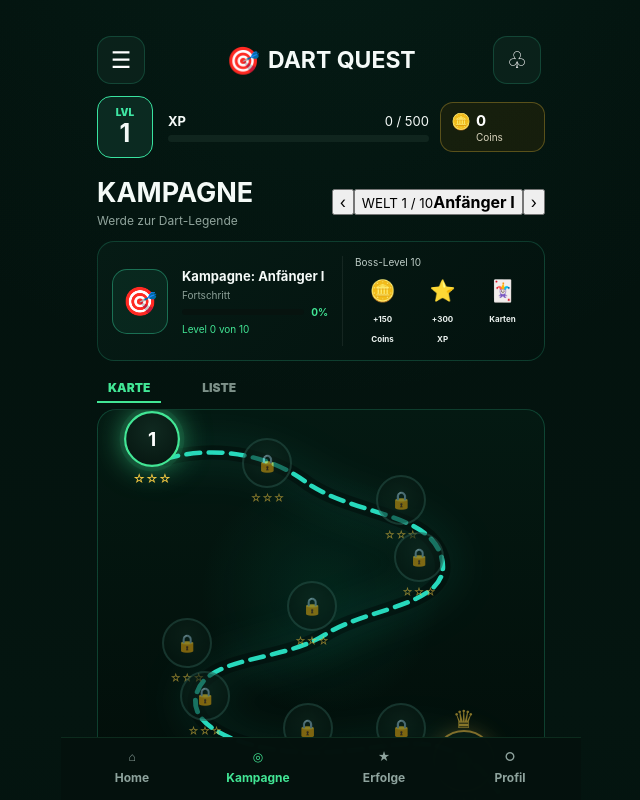
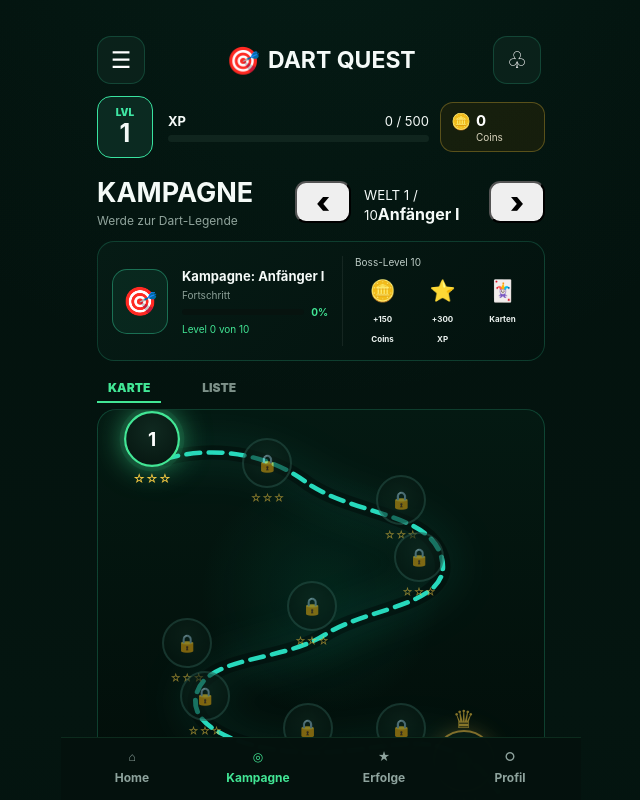
Before and after one commit to Dartquest2026/DartQuest, a React (Vite) app in the folder dartquest/: page / in a window 1280 px wide. Both pictures are taken after a click on the button "Weiter spielen". Shown: the top 800 px of the page, without its empty margins (319-959 px from the left). Built offline with nearby package versions, Linux system fonts and the light colour scheme.

Commit message:
Weltauswahl angepasst

```diff
--- a/dartquest/src/pages/Campaign.jsx
+++ b/dartquest/src/pages/Campaign.jsx
@@ -404,11 +404,28 @@ function Campaign() {
           </p>
         </div>
 
-        <div className="dq-world-switcher">
+        <div
+  className="dq-world-switcher"
+  style={{
+    display: 'grid',
+    gridTemplateColumns: '56px 122px 56px',
+    alignItems: 'center',
+    justifyContent: 'end',
+    gap: '8px',
+  }}
+>
 
   <button
     type="button"
     className="dq-world-arrow"
+    style={{
+      width: '56px',
+      height: '42px',
+      padding: 0,
+      borderRadius: '11px',
+      fontSize: '30px',
+      fontWeight: 900,
+    }}
     onClick={() => {
       const previousWorld =
         selectedWorld === 1
@@ -416,29 +433,25 @@ function Campaign() {
           : selectedWorld - 1
 
       setSelectedWorld(previousWorld)
+
       setPreviewLevelId(
         (previousWorld - 1) * 10 + 1,
       )
+
       setSelectedLevel(null)
     }}
   >
     ‹
   </button>
 
-  <button
-    type="button"
+
+  <div
     className="dq-world-current"
-    onClick={() => {
-      const nextWorld =
-        selectedWorld === worldNames.length
-          ? 1
-          : selectedWorld + 1
-
-      setSelectedWorld(nextWorld)
-      setPreviewLevelId(
-        (nextWorld - 1) * 10 + 1,
-      )
-      setSelectedLevel(null)
+    style={{
+      width: '122px',
+      height: '42px',
+      padding: '3px 5px',
+      borderRadius: '11px',
     }}
   >
     <small>
@@ -448,11 +461,20 @@ function Campaign() {
     <strong>
       {worldNames[selectedWorld - 1]}
     </strong>
-  </button>
+  </div>
+
 
   <button
     type="button"
     className="dq-world-arrow"
+    style={{
+      width: '56px',
+      height: '42px',
+      padding: 0,
+      borderRadius: '11px',
+      fontSize: '30px',
+      fontWeight: 900,
+    }}
     onClick={() => {
       const nextWorld =
         selectedWorld === worldNames.length
@@ -460,9 +482,11 @@ function Campaign() {
           : selectedWorld + 1
 
       setSelectedWorld(nextWorld)
+
       setPreviewLevelId(
         (nextWorld - 1) * 10 + 1,
       )
+
       setSelectedLevel(null)
     }}
   >
```
